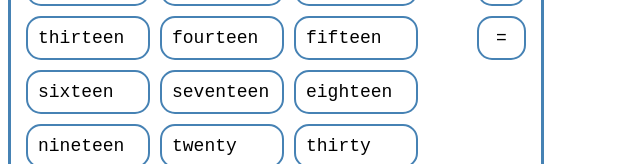
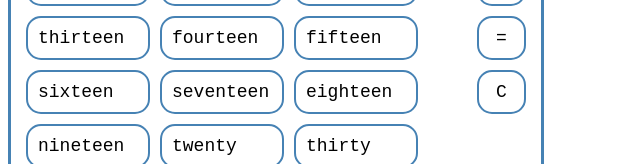
Before and after one commit to dengsauve/Text-Calculator, a Vue app: page / in a window 1280 px wide. Shown: the part 541-705 px from the top of the page, without its empty margins (0-640 px from the left). Built offline with nearby package versions, Linux system fonts and the light colour scheme.

Commit message:
Display doesn't blow out the bottom

```diff
--- a/src/components/Display.vue
+++ b/src/components/Display.vue
@@ -25,8 +25,10 @@
 
     span.display-text {
         padding: 10px;
+        height: 275px;
         display: block;
         font-family: "Andale Mono", monospace;
         font-size: 20px;
+        overflow-y: scroll;
     }
 </style>
--- a/src/components/OperatorsPad.vue
+++ b/src/components/OperatorsPad.vue
@@ -15,6 +15,9 @@
         <div class="row">
             <operator-button title="="/>
         </div>
+        <div class="row">
+            <operator-button title="C"/>
+        </div>
     </div>
 </template>
 
@@ -25,7 +28,14 @@
         components: {
             'operator-button': OperatorButton
         },
-        name: "OperatorsPad"
+
+        name: "OperatorsPad",
+
+        methods: {
+            operatorPressed: function ($event) {
+                this.$emit('operator-stack', $event);
+            }
+        }
     }
 </script>
 
```
